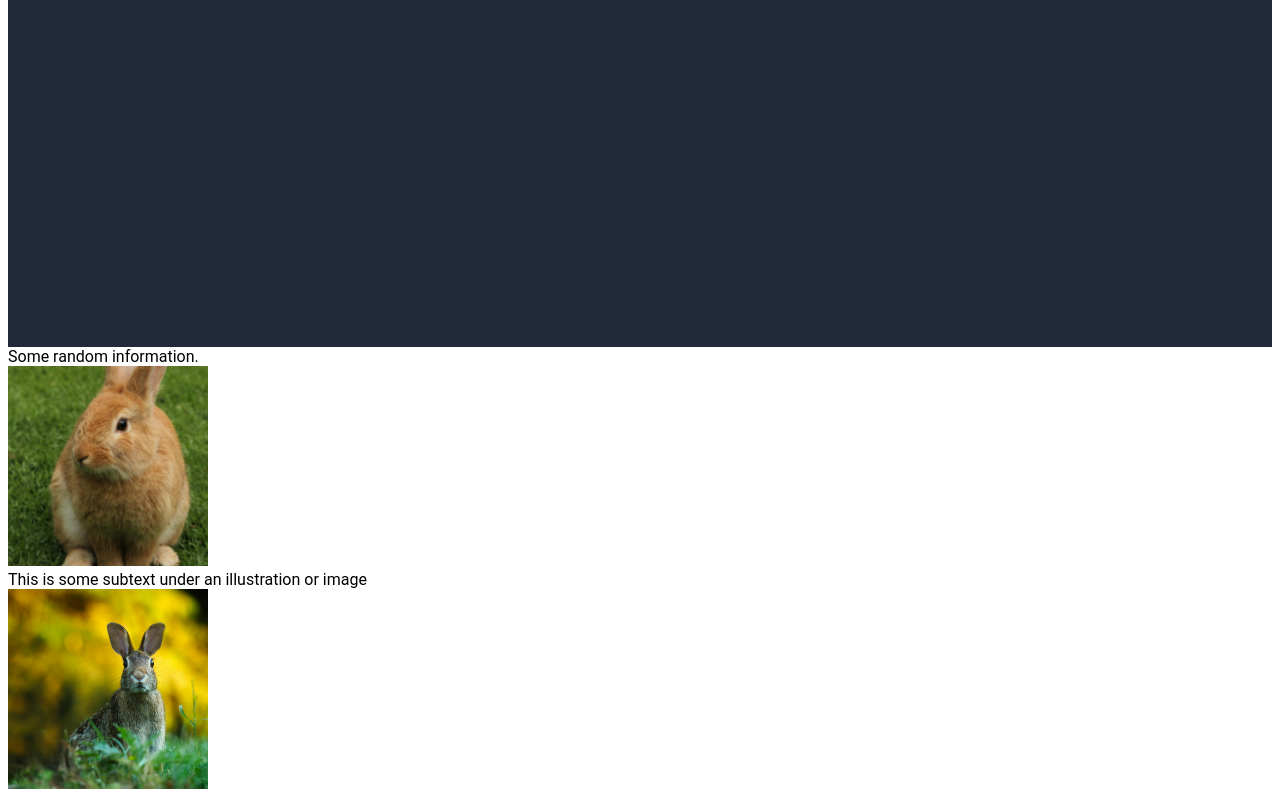
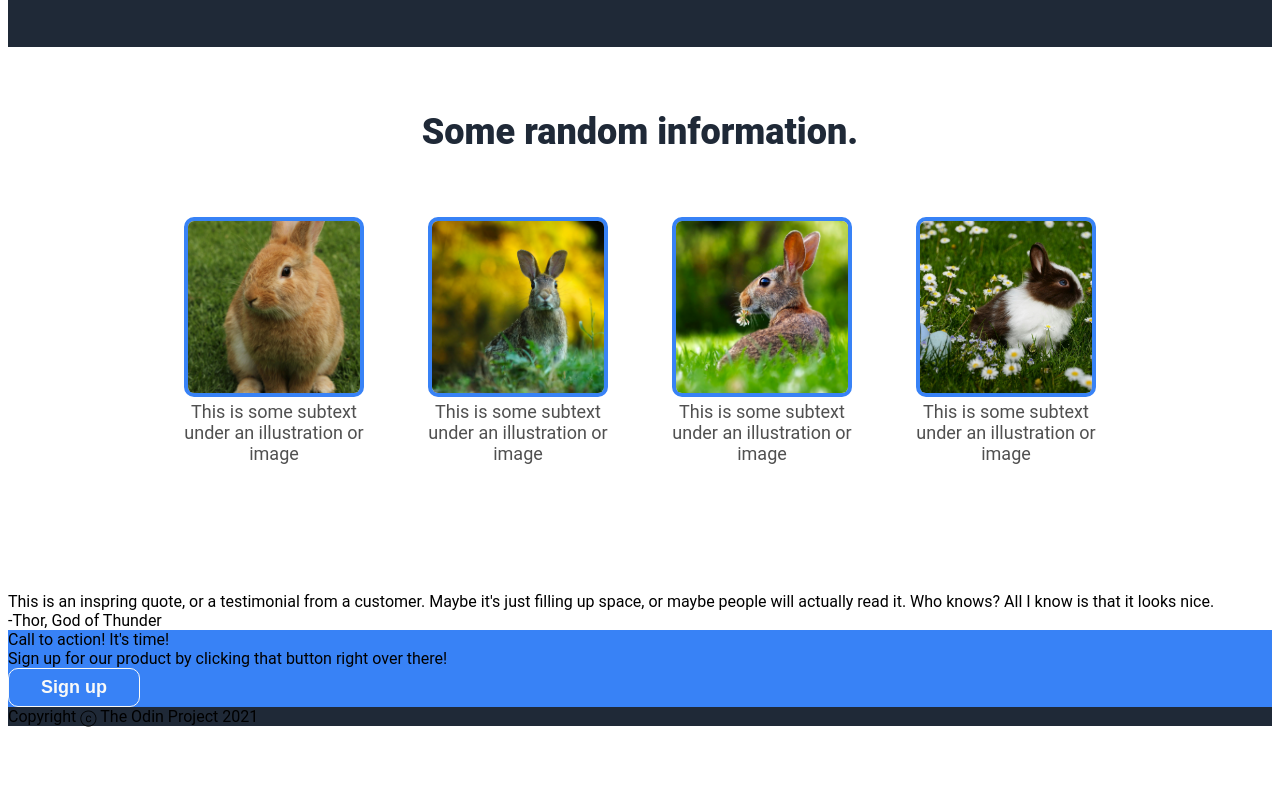
Before and after one commit to tsukinoinaba/odin-landing, a plain HTML site: page index.html in a window 1280 px wide. Shown: the part 821-1610 px from the top of the page. After the commit the page ends 1555 px from the top, so only its background shows below. Drawn offline with Linux system fonts and the light colour scheme.

Commit message:
Add styles to information section

```diff
--- a/style.css
+++ b/style.css
@@ -51,11 +51,12 @@ a,
   justify-content: space-between;
   align-items: center;
   flex-grow: 1;
-  padding: 350px;
+  padding: 200px 350px;
 }
 
 .hero-container {
   flex-basis: 500px;
+  flex-shrink: 1;
 }
 
 .hero-main-text {
@@ -88,10 +89,44 @@ button {
   flex-shrink: 0;
 }
 
+.info {
+  display: flex;
+  flex-direction: column;
+  align-items: center;
+  padding: 64px 0 128px 0;
+}
+
+.info-title {
+  font-size: 36px;
+  font-weight: 900;
+  color: #1F2937;
+  margin-bottom: 64px;
+}
+
+.info-container {
+  display: flex;
+  justify-content: center;
+  align-items: center;
+  gap: 64px;
+}
+
+.info-item img,
+.caption {
+  width: 180px;
+}
+
 .info-item img {
-  height: 200px;
-  width: 200px;
+  box-sizing: border-box;
+  height: 180px;
   object-fit: cover;
+  border: 4px solid #3882F6;
+  border-radius: 10px;
+}
+
+.caption {
+  text-align: center;
+  color: #505050;
+  font-size: 18px;
 }
 
 .banner button {
```
